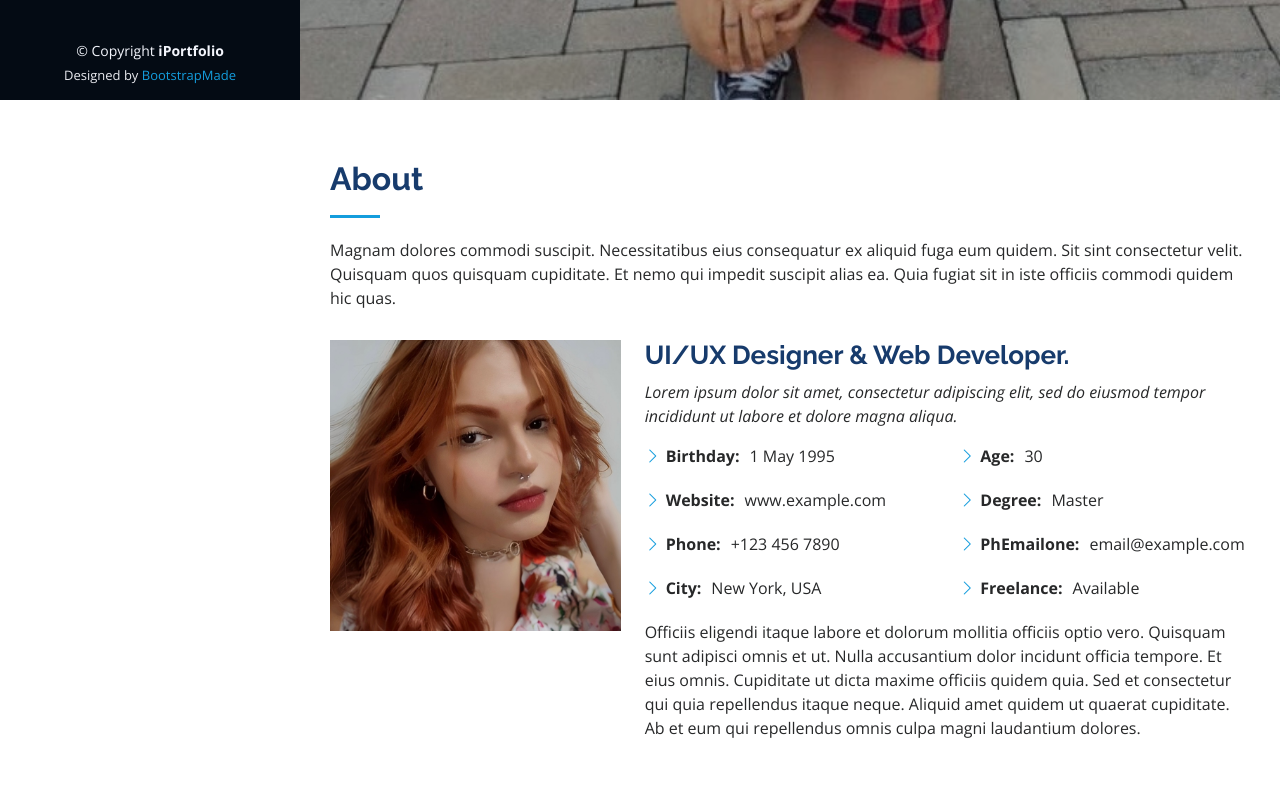
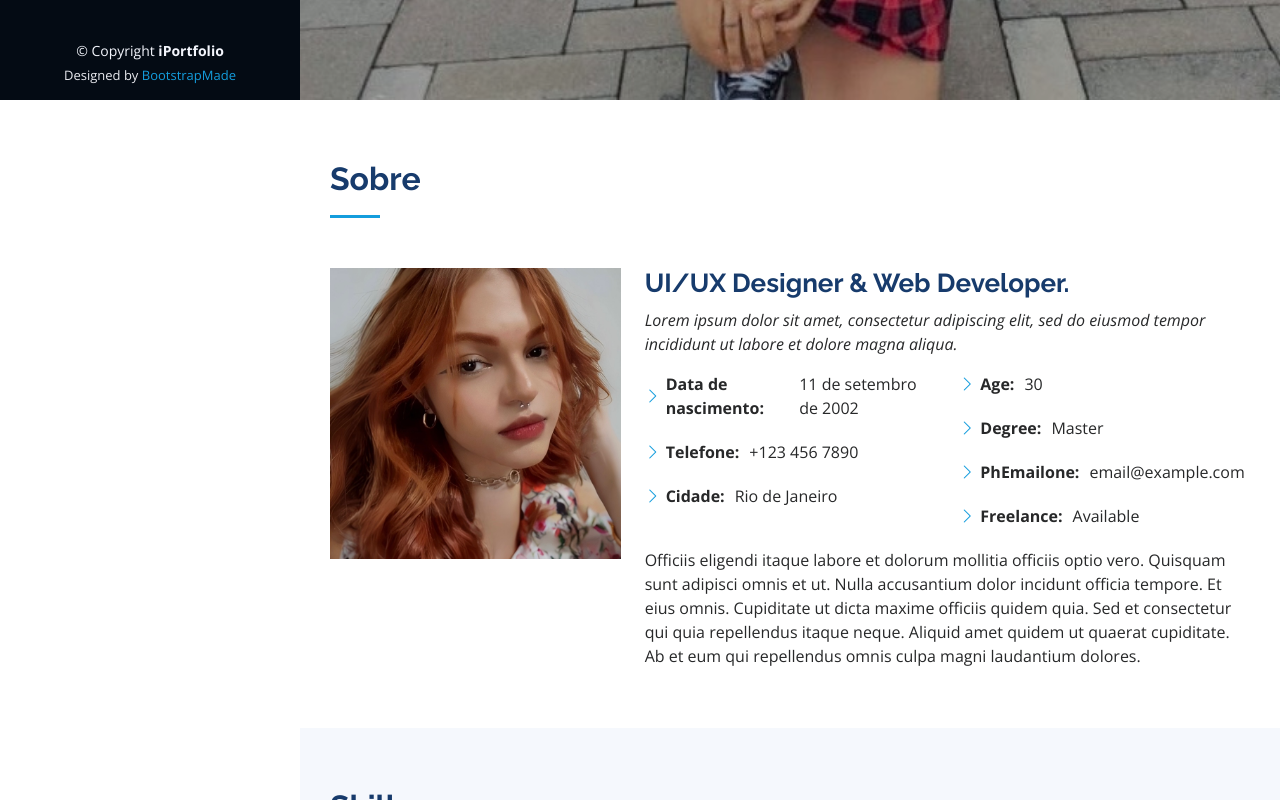
Before and after one commit to samycanevello/portfolio, a plain HTML site: page index.html in a window 1280 px wide. Shown: the part 700-1500 px from the top of the page. Drawn offline with nearby package versions, Linux system fonts and the light colour scheme.

Commit message:
Atualização da sessão Sobre

```diff
--- a/index.html
+++ b/index.html
@@ -84,8 +84,7 @@
       <div class="container">
 
         <div class="section-title">
-          <h2>About</h2>
-          <p>Magnam dolores commodi suscipit. Necessitatibus eius consequatur ex aliquid fuga eum quidem. Sit sint consectetur velit. Quisquam quos quisquam cupiditate. Et nemo qui impedit suscipit alias ea. Quia fugiat sit in iste officiis commodi quidem hic quas.</p>
+          <h2>Sobre</h2>
         </div>
 
         <div class="row">
@@ -101,10 +100,9 @@
             <div class="row">
               <div class="col-lg-6">
                 <ul>
-                  <li><i class="bi bi-chevron-right"></i> <strong>Birthday:</strong> <span>1 May 1995</span></li>
-                  <li><i class="bi bi-chevron-right"></i> <strong>Website:</strong> <span>www.example.com</span></li>
-                  <li><i class="bi bi-chevron-right"></i> <strong>Phone:</strong> <span>+123 456 7890</span></li>
-                  <li><i class="bi bi-chevron-right"></i> <strong>City:</strong> <span>New York, USA</span></li>
+                  <li><i class="bi bi-chevron-right"></i> <strong>Data de nascimento:</strong> <span>11 de setembro de 2002</span></li>
+                  <li><i class="bi bi-chevron-right"></i> <strong>Telefone:</strong> <span>+123 456 7890</span></li>
+                  <li><i class="bi bi-chevron-right"></i> <strong>Cidade:</strong> <span>Rio de Janeiro</span></li>
                 </ul>
               </div>
               <div class="col-lg-6">
```
